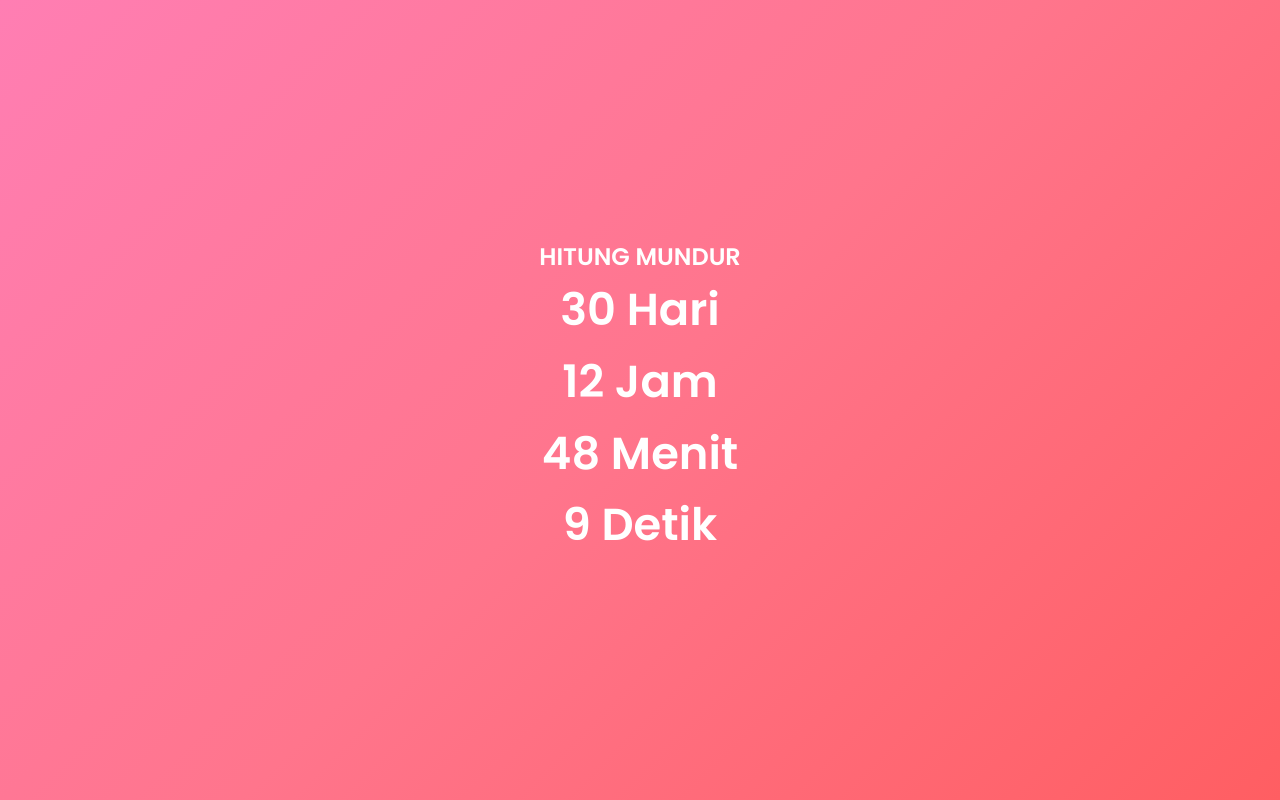
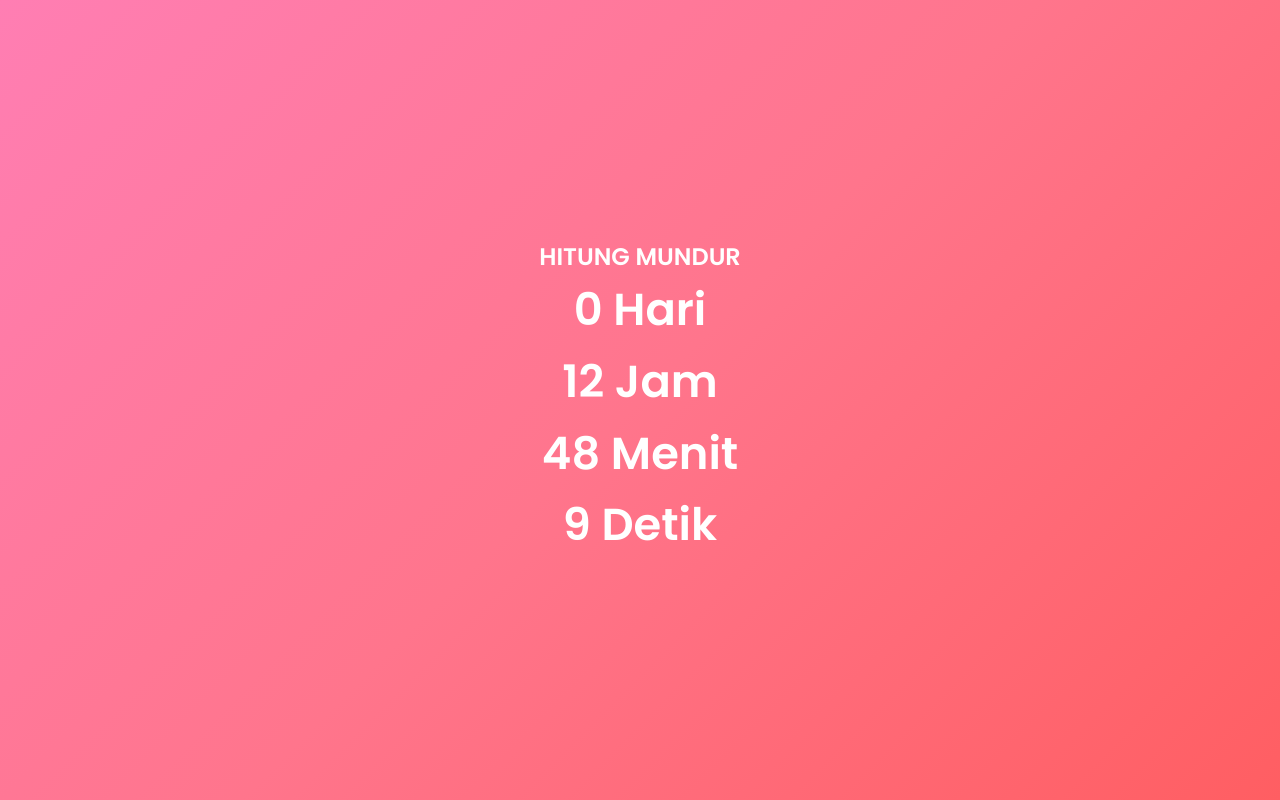
Before and after one commit to Rezastein/tebak, a plain HTML site: page index.html in a window 1280 px wide. Drawn offline with Linux system fonts and the light colour scheme.

Commit message:
Update index.html

```diff
--- a/index.html
+++ b/index.html
@@ -346,7 +346,7 @@
       /* 27 Juni 2026 00:00:00 WIB */
       /* ================================= */
 
-      const targetDate = new Date(2026, 6, 27, 0, 0, 0);
+      const targetDate = new Date(2026, 5, 27, 0, 0, 0);
 
       const countdown = document.getElementById("countdown");
       const countdownPage = document.getElementById("countdownPage");
```
